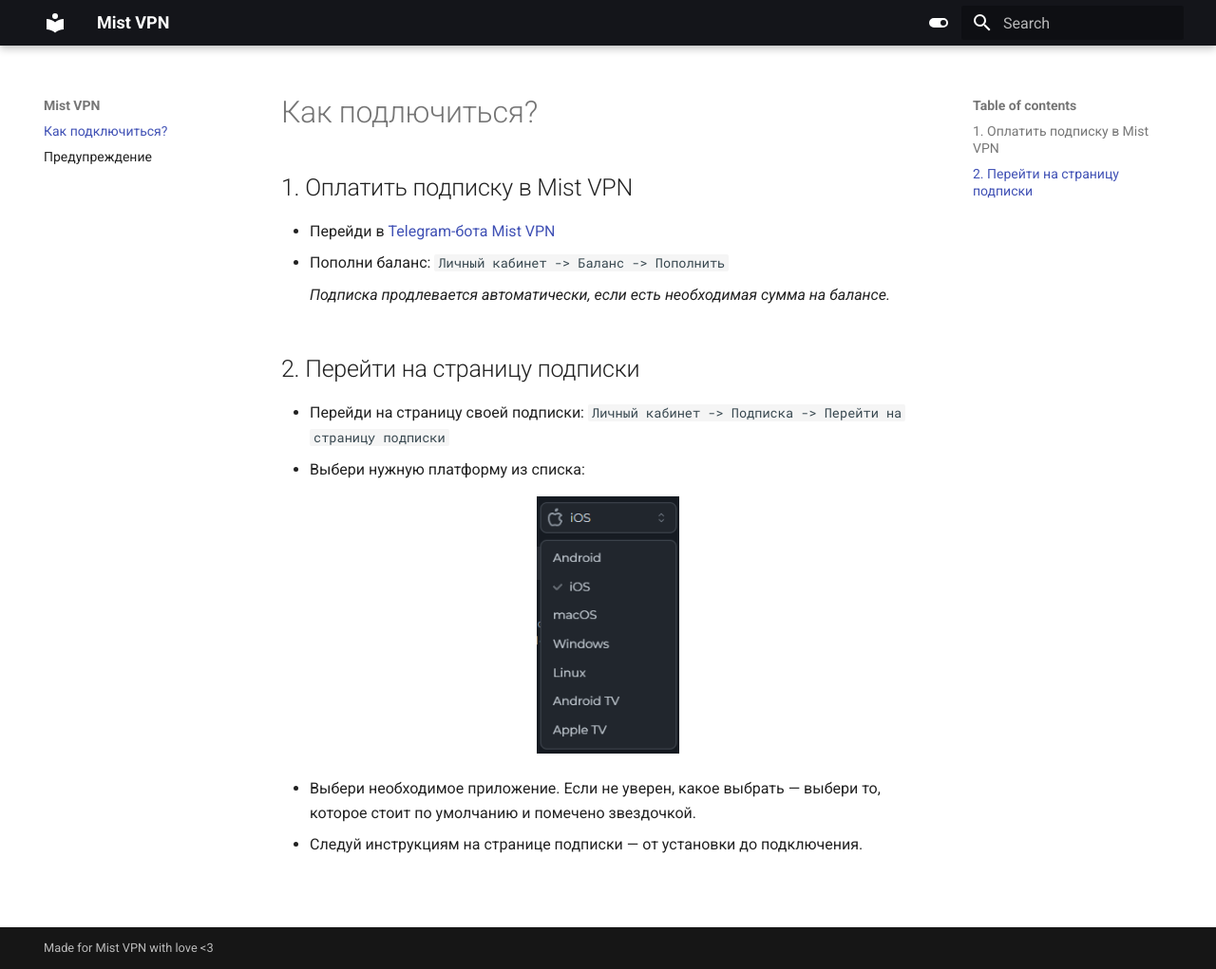
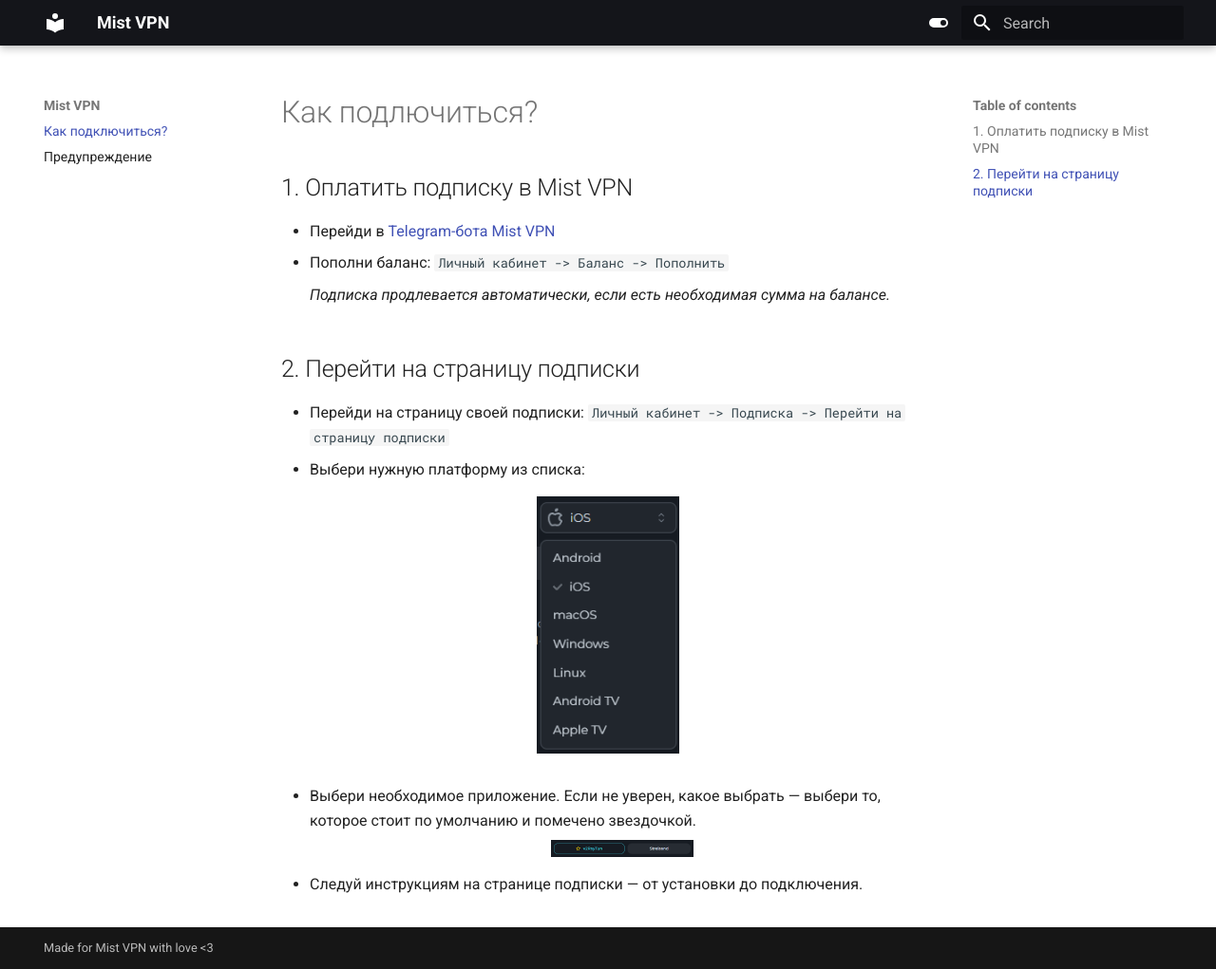
Before and after one commit to mistwork/mkdocs-mistvpn-docs, an MkDocs documentation site: the page built from docs/connect.md, in a window 1280 px wide and 1021 px high. Shown: the whole window at 95% size. Built offline with MkDocs 1.6.1 and Material for MkDocs 9.7.7, drawn with Linux system fonts in a browser that asks for light colours.

Commit message:
another commit

```diff
--- a/docs/connect.md
+++ b/docs/connect.md
@@ -15,4 +15,8 @@
     <p></p>
 </div>
  - Выбери необходимое приложение. Если не уверен, какое выбрать — выбери то, которое стоит по умолчанию и помечено звездочкой.
+ <div style="text-align: center;">
+  <img src="../media/image2.png" width="150" />
+    <p></p>
+</div>
  - Следуй инструкциям на странице подписки — от установки до подключения.
```
Also changed, not shown: docs/media/image2.png (added).
